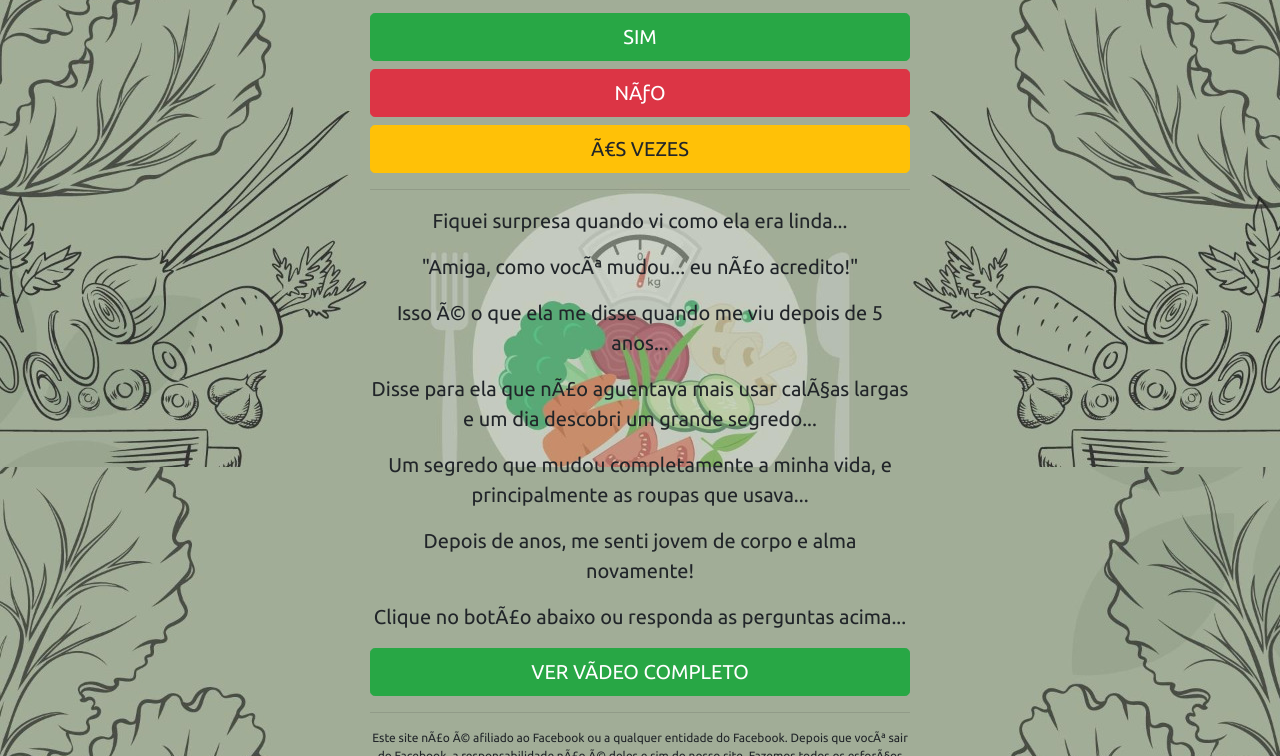
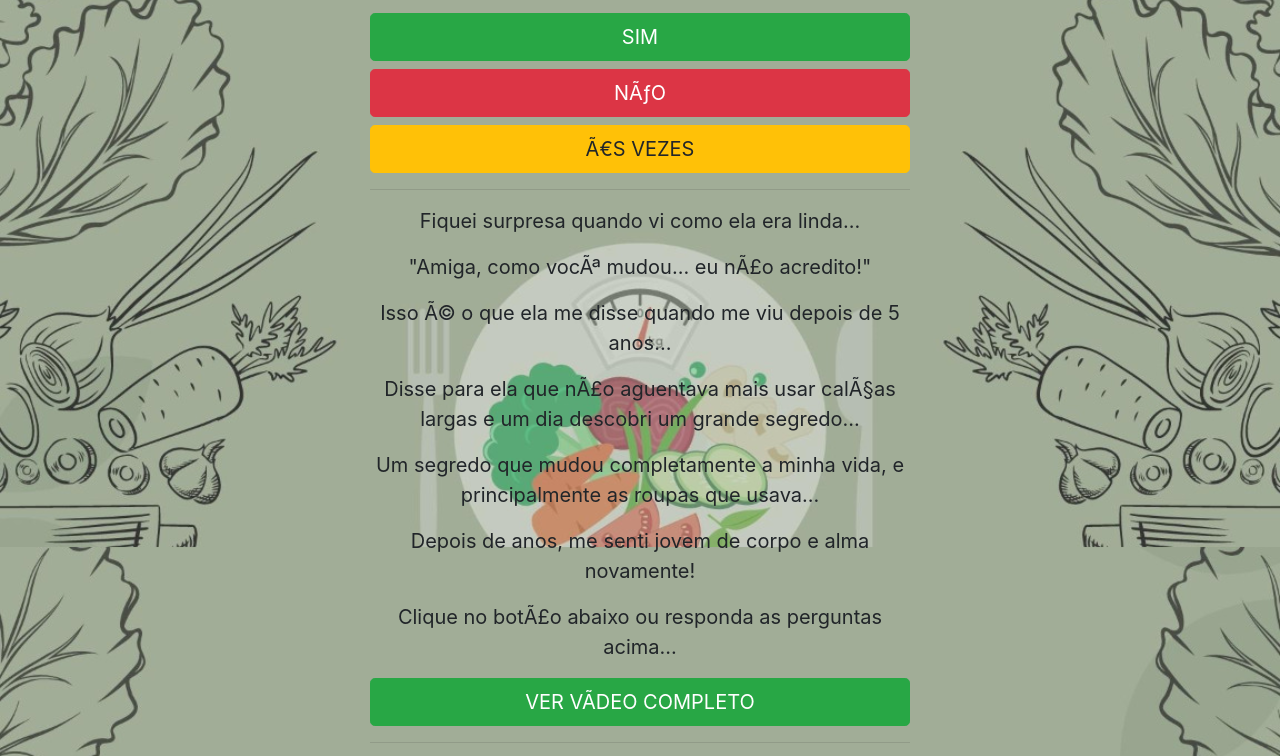
Before and after one commit to MatheusVitorio/tecidomarromzerobarriga.online, a plain HTML site: page quiz22/index.html in a window 1280 px wide. Shown: the part 253-1009 px from the top of the page. Drawn offline with nearby package versions, Linux system fonts and the light colour scheme.

Commit message:
Add files via upload

```diff
--- a/quiz22/index.html
+++ b/quiz22/index.html
@@ -51,14 +51,15 @@
     <link rel="shortcut icon" href="https://queimade3semanas.com/files/favicon.ico">
     <title>Quiz Protocolo Zero Barriga</title>
     <style>
-            body {
-      		font-family: 'Ubuntu', sans-serif;
+        body {
+          height: 100vh;
       		background-image: url("Background.jpeg");
-      		display: flex;
-      		flex-direction: column;
-      		width: 100%;
-      		height: 100%;
-            }
+          background-position: center top;
+          background-repeat: no-repeat;
+          background-size: cover;
+          background-attachment: fixed;
+          background-blend-mode: darken;
+        }
       h1 {
         font-weight: bold;
       }
```
